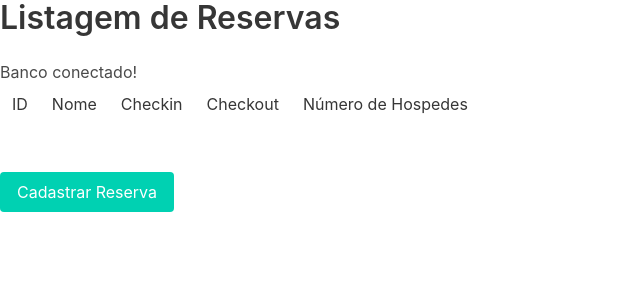
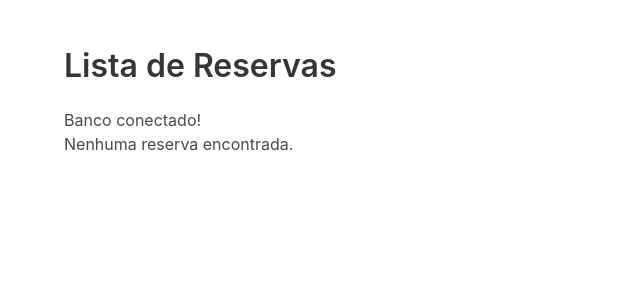
Before and after one commit to Pedro1237/Projeto2, a PHP site: page /listar.php in a window 1280 px wide. Shown: the top 300 px of the page, without its empty margins (0-640 px from the left). Run offline with PHP 8.4, Linux system fonts and the light colour scheme.

Commit message:
Update listar.php

```diff
--- a/listar.php
+++ b/listar.php
@@ -4,49 +4,51 @@
 <head>
     <meta charset="UTF-8">
     <meta name="viewport" content="width=device-width, initial-scale=1.0">
-    <title>Listar Reservas</title>
+    <title>Lista de Reservas</title>
     <link rel="stylesheet" href="https://cdn.jsdelivr.net/npm/bulma@0.9.4/css/bulma.min.css">
 </head>
 
 <body>
-    <h1 class="title is-3">Listagem de Reservas</h1>
-    <?php
-    require "Conectar.php";
-    require "Reserva.php";
-    require "RepositorioReserva.php";
+    <section class="section">
+        <div class="container">
+            <h1 class="title">Lista de Reservas</h1>
 
-    $valores = (new RepositorioReserva())->exibirTudo($banco);
-    ?>
-    <table class="table is-striped">
-        <tr>
-            <td>ID</td>
-            <td>Nome</td>
-            <td>Checkin</td>
-            <td>Checkout</td>
-            <td>Número de Hospedes</td>
-        </tr>
-        <?php foreach ($valores as $valor): ?>
-            <tr>
-                <td>
-                    <?= ($valor['ID']) ?>
-                </td>
-                <td>
-                    <?= ($valor['NOME']) ?>
-                </td>
-                <td>
-                    <?= ($valor['CHECKIN']) ?>
-                </td>
-                <td>
-                    <?= ($valor['CHECKOUT']) ?>
-                </td>
-                <td>
-                    <?= ($valor['NUM_HOSPEDES']) ?>
-                </td>
-            </tr>
-        <?php endforeach; ?>
-    </table>
-    <br>
-    <a class="button is-primary" href="index.php">Cadastrar Reserva</a>
+            <?php
+            require "Conectar.php";
+            require "Reserva.php";
+            require "RepositorioReserva.php";
+
+            $reservas = (new RepositorioReserva())->exibirTudo($banco);
+
+            if (!empty($reservas)) {
+                echo '<table class="table">';
+                echo '<thead>';
+                echo '<tr>';
+                echo '<th>ID</th>';
+                echo '<th>Nome</th>';
+                echo '<th>Check-in</th>';
+                echo '<th>Check-out</th>';
+                echo '<th>Número de Hóspedes</th>';
+                echo '</tr>';
+                echo '</thead>';
+                echo '<tbody>';
+                foreach ($reservas as $reserva) {
+                    echo '<tr>';
+                    echo '<td>' . $reserva['id'] . '</td>';
+                    echo '<td>' . $reserva['nome'] . '</td>';
+                    echo '<td>' . $reserva['checkin'] . '</td>';
+                    echo '<td>' . $reserva['checkout'] . '</td>';
+                    echo '<td>' . $reserva['num_hospedes'] . '</td>';
+                    echo '</tr>';
+                }
+                echo '</tbody>';
+                echo '</table>';
+            } else {
+                echo '<p>Nenhuma reserva encontrada.</p>';
+            }
+            ?>
+        </div>
+    </section>
 </body>
 
 </html>
```
